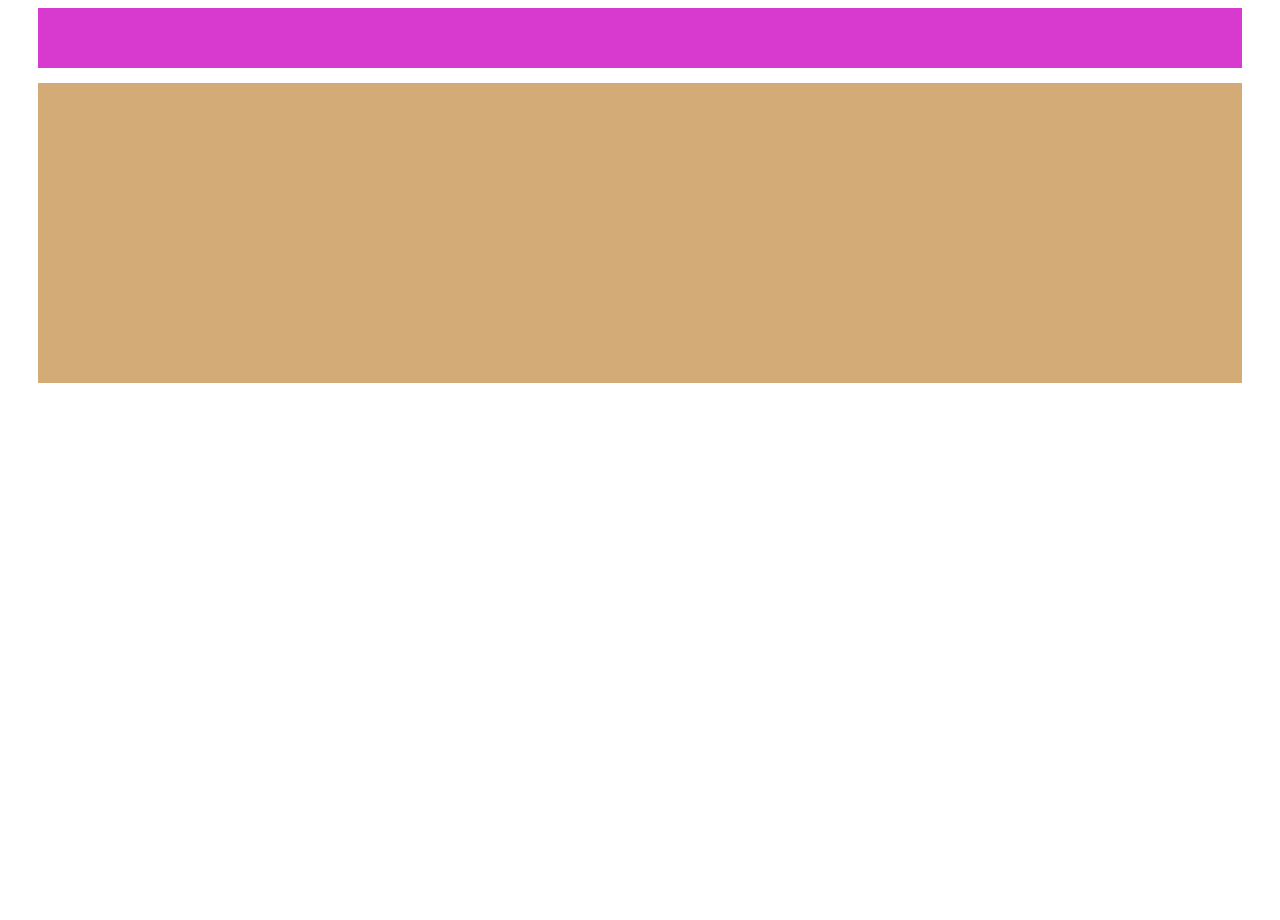
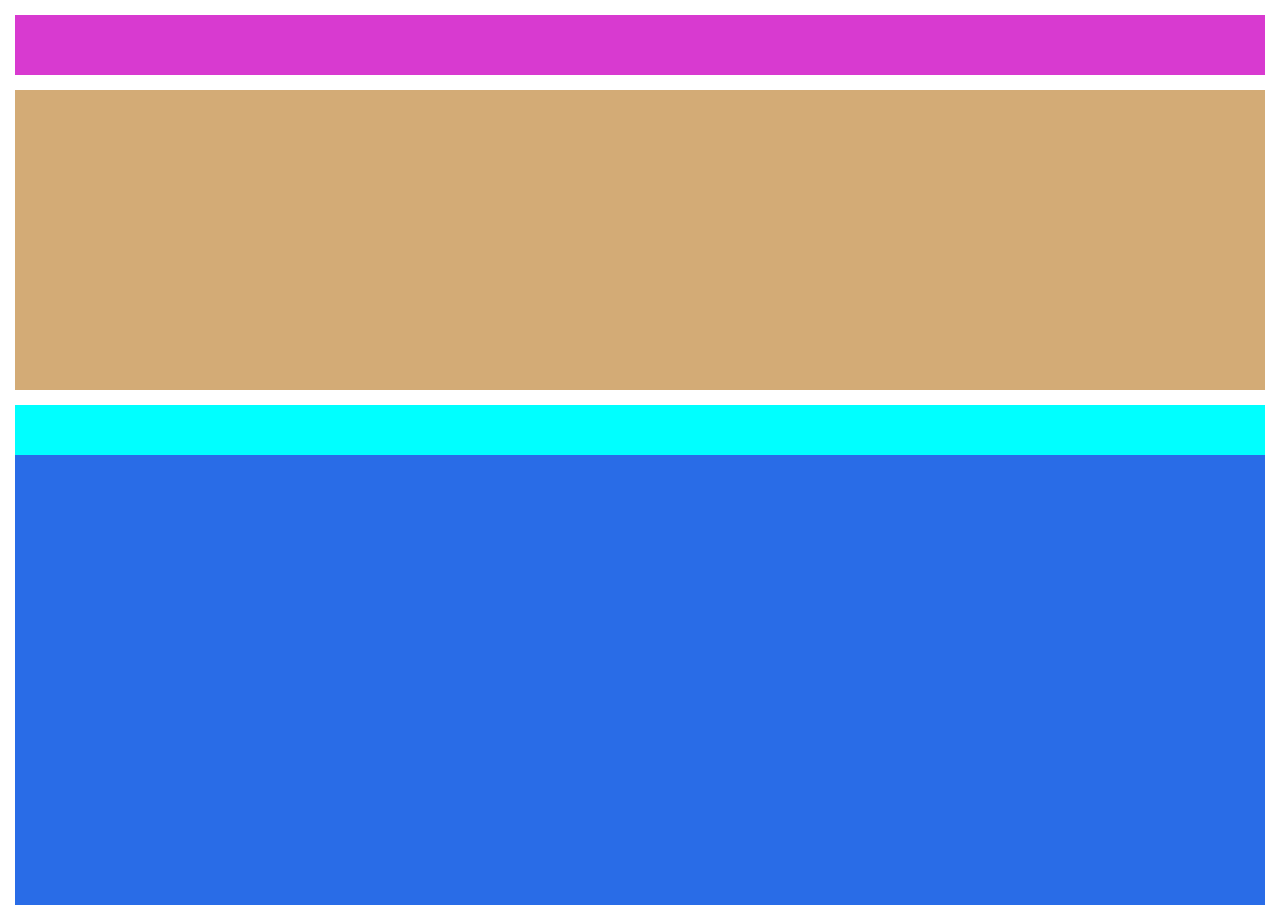
Before and after one commit to Gabriele-Scaloni/htmlcss-struttura-wp, a plain HTML site: page index.html in a window 1280 px wide. Before the commit the page ends 800 px from the top, so only its background shows below. Drawn offline with Linux system fonts and the light colour scheme.

Commit message:
seconda parte

```diff
--- a/index.html
+++ b/index.html
@@ -13,7 +13,7 @@
 </header>
 
 <body>
-
+    <div class="main-conteiner">
         <section>
             <div class="secondoblocco"></div>
         </section>
@@ -22,14 +22,17 @@
             <div class=""></div>
         </section>
 
-    <section class="box">
+        <section class="conteiner">
             <div class="box-top"></div>
             <div class="box-left"></div>
             <div class="box-center"></div>
             <div class="box-right"></div>
         </section>
 
-
+        <footer >
+                <div class="box-footer"></div>
+         </footer>
+    </div>
 
 </body>
 </html>
--- a/style.css
+++ b/style.css
@@ -1,17 +1,41 @@
 *{
-
+    margin: 0 ;
     padding: 0px;
     box-sizing: border-box;
 }
 
+
 .primoblocco{
     height: 60px;
     background-color: rgb(216, 58, 208);
-    margin: 0px 30px;
+    margin: 15px;
 }
 
 .secondoblocco{
     height: 300px;
     background-color: rgb(211, 171, 118);
-    margin: 15px 30px;
+    margin: 15px;
 }
+
+.conteiner {
+    height: 500px;
+    background-color: rgb(41, 108, 231);
+    margin: 15px;
+}
+.conteiner::after{
+    content: "";
+    display: table;
+    clear: both;}
+
+.box-top {
+    height: 10%;
+    background-color: cyan;
+    clear: both;
+
+}
+
+.box-left{
+    height: 25%;
+    background-color: cyan;
+    float: left;
+}
```
Lines whose indentation alone changed are shown as unchanged.
